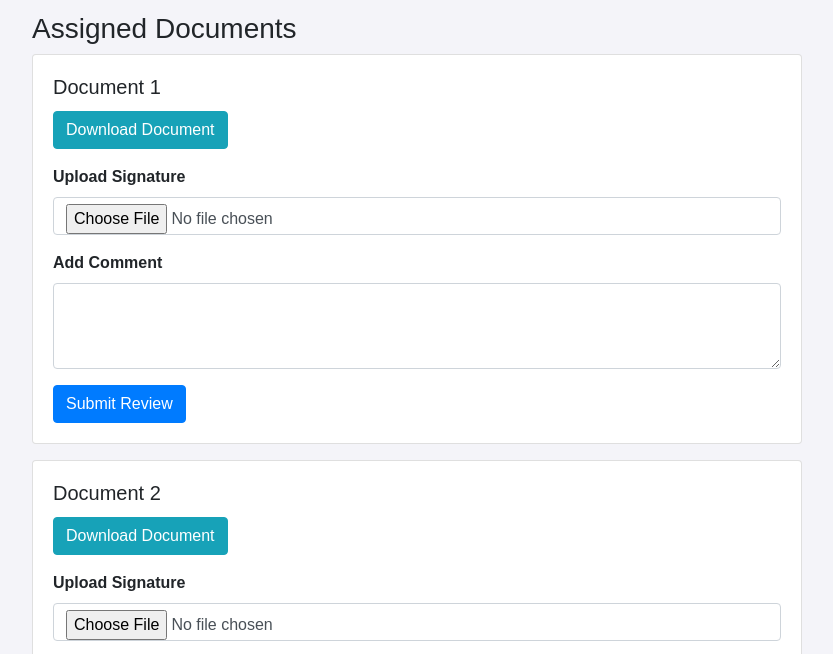
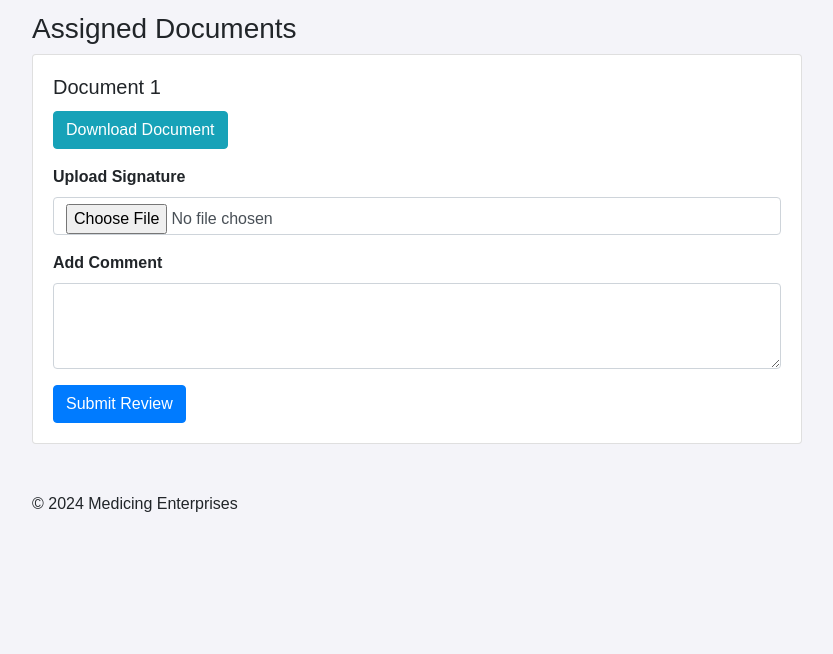
Before and after one commit to SaiKiranGanta2003/adminPageing, a website: page status.html in a window 1280 px wide. Shown: the part 79-733 px from the top of the page, without its empty margins (223-1056 px from the left). Drawn offline with nearby package versions, Linux system fonts and the light colour scheme.

Commit message:
Update status.html

```diff
--- a/status.html
+++ b/status.html
@@ -56,7 +56,6 @@
     // This should ideally be fetched from the Admin page or server, here is a static list for demo purposes
     const documents = [
       { id: 1, name: 'Document 1', fileUrl: 'https://example.com/document1.pdf', reviewers: ['reviewer1@example.com', 'reviewer2@example.com'], approver: 'approver@example.com' },
-      { id: 2, name: 'Document 2', fileUrl: 'https://example.com/document2.pdf', reviewers: ['reviewer1@example.com'], approver: 'approver@example.com' }
     ];
 
     // Initialize documents assigned to the reviewer
```
